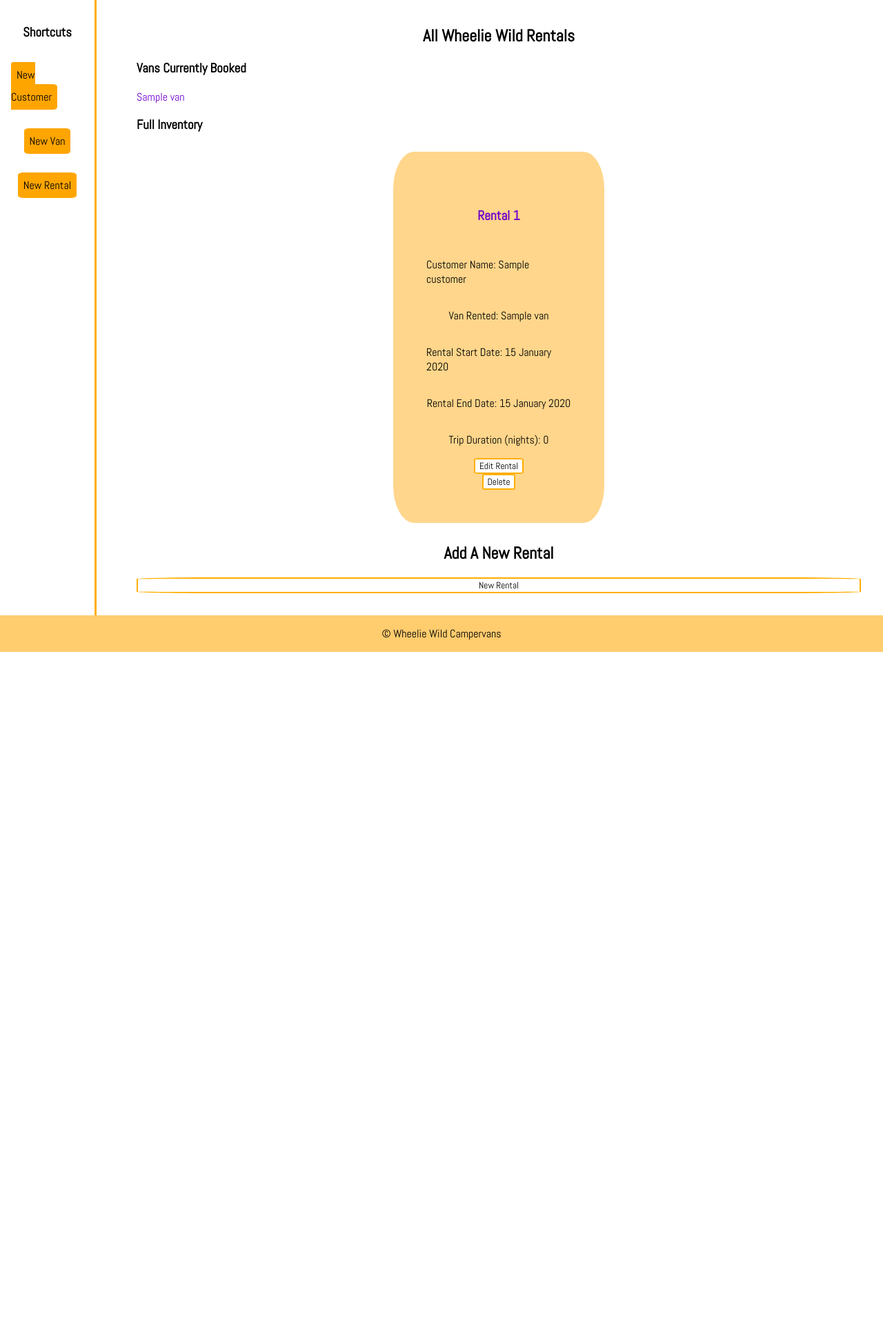
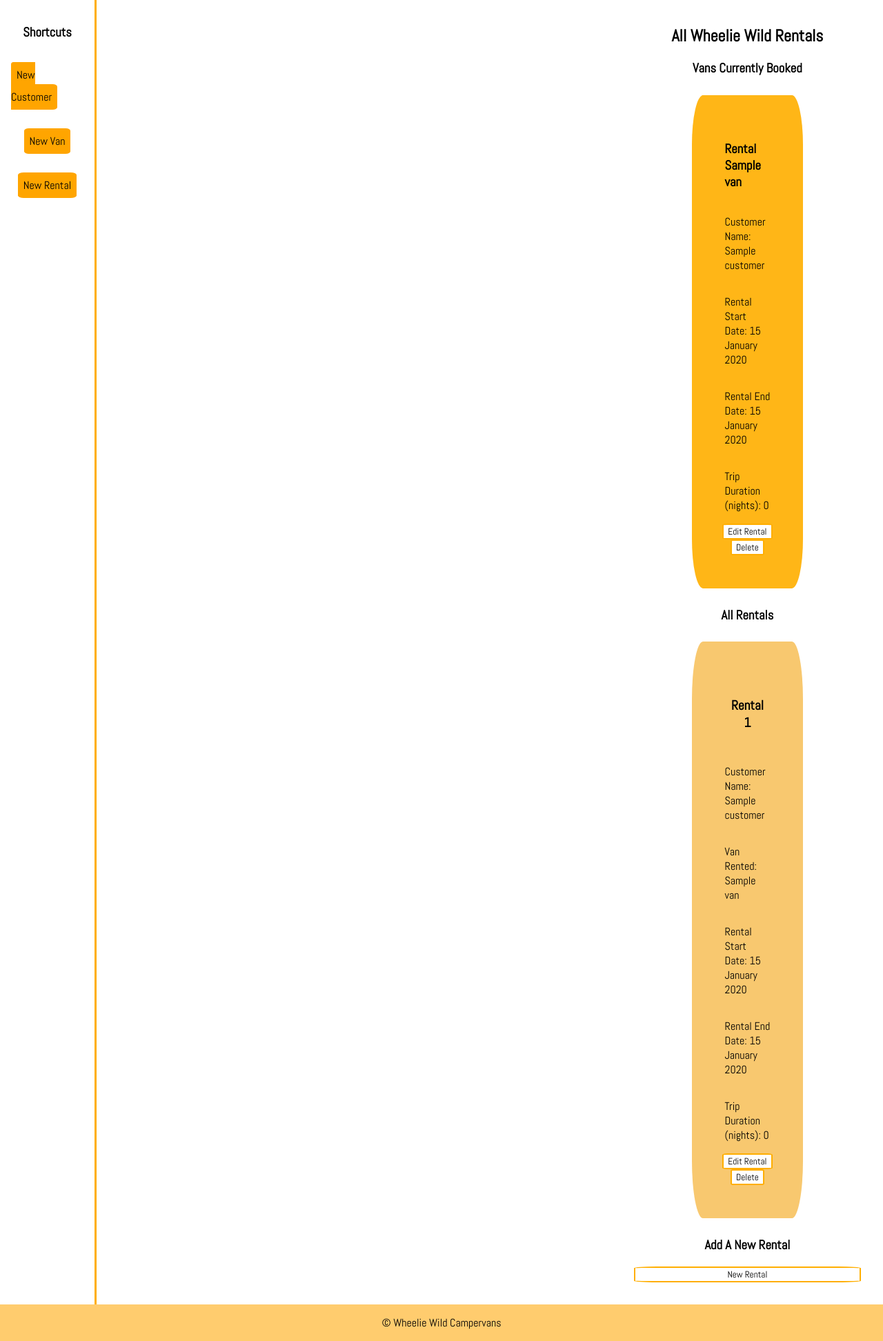
Before and after one commit to Jennahowieson/Wheelie-Wild-Campervans, a Flask app: page /rentals in a window 1280 px wide. Shown: the part 137-2081 px from the top of the page at 69% size. Before the commit the page ends 1082 px from the top, so only its background shows below. Run offline with Flask 2, Linux system fonts and the light colour scheme; a database or web service that is not in the repository returns one stand-in record (values such as "Sample title"); some libraries are stand-ins or nearby versions; some web fonts are replaced.

Commit message:
css added for current bookings

```diff
--- a/controller/rental_controller.py
+++ b/controller/rental_controller.py
@@ -15,7 +15,8 @@ def rentals():
     customers = customer_repository.select_all()
     vans = van_repository.select_all()
     booked = rentals_repository.current_rentals()
-    return render_template ("rentals/index.html", rentals = rentals, customers=customers, vans = vans, booked=booked)
+    available_rentals = rentals_repository.available_rentals()
+    return render_template ("rentals/index.html", rentals = rentals, customers=customers, vans = vans, booked=booked, available_rentals=available_rentals)
     # return render_template ("rentals/index.html", rentals = rentals, customers = customers, vans=vans)
 
 @rentals_blueprint.route("/rentals/<id>")
--- a/db/wheeliewild.sql
+++ b/db/wheeliewild.sql
@@ -53,10 +53,10 @@ INSERT INTO vans (van_name, reg_plate, year, capacity, type) VALUES ('Crewser',
 
 
 INSERT INTO rentals (customer_id, van_id, start_date, end_date) VALUES (1, 1, '2022-12-23', '2022-12-26');
-INSERT INTO rentals (customer_id, van_id, start_date, end_date) VALUES (2, 2, '2022-11-11', '2022-11-14');
+INSERT INTO rentals (customer_id, van_id, start_date, end_date) VALUES (2, 2, '2022-11-11', '2022-11-19');
 INSERT INTO rentals (customer_id, van_id, start_date, end_date) VALUES (3, 3, '2022-12-02', '2022-12-05');
 INSERT INTO rentals (customer_id, van_id, start_date, end_date) VALUES (4, 4, '2022-12-12', '2022-12-14');
-INSERT INTO rentals (customer_id, van_id, start_date, end_date) VALUES (5, 5, '2022-11-23', '2022-11-26');
+INSERT INTO rentals (customer_id, van_id, start_date, end_date) VALUES (5, 5, '2022-11-13', '2022-11-26');
 INSERT INTO rentals (customer_id, van_id, start_date, end_date) VALUES (6, 6, '2022-11-23', '2022-11-30');
 INSERT INTO rentals (customer_id, van_id, start_date, end_date) VALUES (7, 7, '2022-11-20', '2022-11-30');
 INSERT INTO rentals (customer_id, van_id, start_date, end_date) VALUES (8, 1, '2022-12-01', '2022-12-14');
--- a/repositories/rentals_repository.py
+++ b/repositories/rentals_repository.py
@@ -49,7 +49,7 @@ def update(rental):
     return run_sql(sql, values)
 
 
-def current_rentals ():
+def current_rentals():
     booked = []
     sql = "SELECT * FROM rentals WHERE start_date < CURRENT_DATE AND end_date > CURRENT_DATE "
     results = run_sql(sql)
@@ -60,16 +60,13 @@ def current_rentals ():
         booked.append(rental)
     return booked
 
-
-    return run_sql(sql)
-
-    rental = select(id)
-
-    today = date.today()
-    start = rental.start_date
-    end = rental.end_date
-    booked_vans = []
-    for van in vans:
-        if start < today < end:
-            booked_vans.append(van)
-        return booked_vans
+def available_rentals():
+    available = []
+    sql = "SELECT * FROM rentals WHERE end_date > CURRENT_DATE"
+    results = run_sql(sql)
+    for result in results:
+        customer = customer_repository.select(result["customer_id"])
+        van = van_repository.select(result["van_id"])
+        rental = Rental(customer, van,result['start_date'], result['end_date'], result['id'])
+        available.append(rental)
+    return available
--- a/static/css/style.css
+++ b/static/css/style.css
@@ -84,6 +84,17 @@ h2 {
     font-family: "Abel", sans-serif;
 }
 
+.booked_thumbnail {
+    display: flex;
+    flex-direction: column;
+    padding: 3rem;
+    align-items: center;
+    margin: 0.5rem;
+    width: 20%;
+    border-radius: 10%;
+    background-color: rgb(255, 182, 23);
+}
+
 .thumbnail {
     display: flex;
     flex-direction: column;
@@ -92,14 +103,13 @@ h2 {
     margin: 0.5rem;
     width: 20%;
     border-radius: 10%;
-    background-color: rgb(255, 214, 139);
+    background-color: rgb(248, 200, 111);
 }
 
 #all_objects {
     display: flex;
     flex-wrap: wrap;
-    justify-content: space-around;
-    align-content: center;
+    justify-content: center;
     align-items: flex-start;
 }
 
@@ -108,6 +118,11 @@ h2 {
     font-size: larger;
     text-align: center;
     margin: 2rem;
+}
+
+main > h3{
+    text-align: center;
+    text-decoration: bold;
 }
 
 form {
@@ -175,12 +190,12 @@ form {
 
 .grid {
     display: grid;
-    grid-template-columns: 140px 85% auto;
+    grid-template-columns: 140px auto;
     grid-template-rows: auto;
     grid-template-areas:
-        "header header header"
-        "aside main main"
-        "footer footer footer";
+        "header header"
+        "aside main"
+        "footer footer";
     align-content: center;
     justify-content: space-between;
 }
@@ -241,7 +256,28 @@ input {
 }
 
 a {
-    color: rgb(113, 0, 206);
+    color: rgb(0, 0, 0);
     text-decoration: none;
     list-style: none;
 }
+
+a:hover {
+    color: rgb(0, 0, 0);
+    text-decoration: underline;
+    list-style: none;
+}
+
+input:hover{
+    background-color: #00ffd5;
+    color: black;
+}
+
+#currently_booked{
+    border-style: solid;
+    border-color: #ffae00;
+    font-family: "Abel", sans-serif;
+    text-align: center;
+    border-radius:5%;
+    width: 30%;
+    margin: auto
+}
--- a/templates/rentals/index.html
+++ b/templates/rentals/index.html
@@ -4,15 +4,28 @@
 
 <main>
     <h2>All Wheelie Wild Rentals</h2>
-    <section>
-        <h3>Vans Currently Booked</h3>
+    <h3>Vans Currently Booked</h3>
+    <section id="all_objects">
         {% for rental in booked %}
-        <p> <a href="/rentals/{{ rental.id }}">{{ rental.van.van_name }}</a></p>
+        <section class=booked_thumbnail>
+            <h3><a href="/rentals/{{ rental.id }}">Rental {{ rental.van.van_name}}</a></h3>
+            <p>Customer Name: {{ rental.customer.customer_name }} </p>
+            <p>Rental Start Date: {{ rental.start_date_in_words() }} </p>
+            <p>Rental End Date: {{ rental.end_date_in_words() }} </p>
+            <p>Trip Duration (nights): {{ rental.trip_duration () }} </p>
+            <form action="/rentals/{{ rental.id }}/edit_rental">
+                <input type="submit" value="Edit Rental"></input>
+            </form>
+            <form action="/rentals/{{ rental.id }}/delete" method="POST">
+                <input type="submit" value="Delete">
+            </form>
+        </section>
         {% endfor %}
     </section>
-    <h3>Full Inventory</h3>
+
+    <h3>All Rentals</h3>
     <section id="all_objects">
-        {% for rental in rentals %}
+        {% for rental in available_rentals %}
         <section class=thumbnail>
             <h3><a href="/rentals/{{ rental.id }}">Rental {{ rental.id }}</a></h3>
             <p>Customer Name: {{ rental.customer.customer_name }} </p>
@@ -30,8 +43,8 @@
         {% endfor %}
     </section>
 
+    <h3> Add A New Rental</h3>
     <section>
-        <h2> Add A New Rental</h2>
         <form action="/rentals/new">
             <input type="submit" value="New Rental">
         </form>
```
